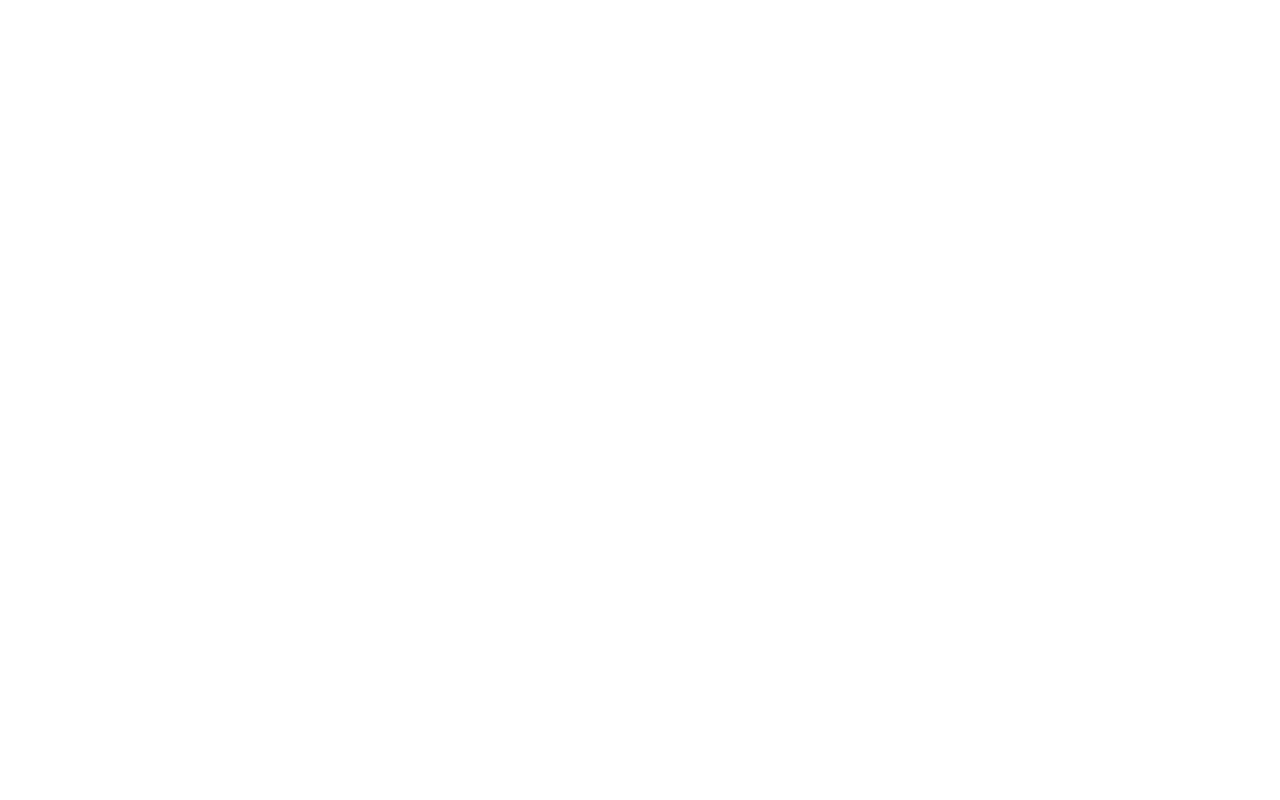
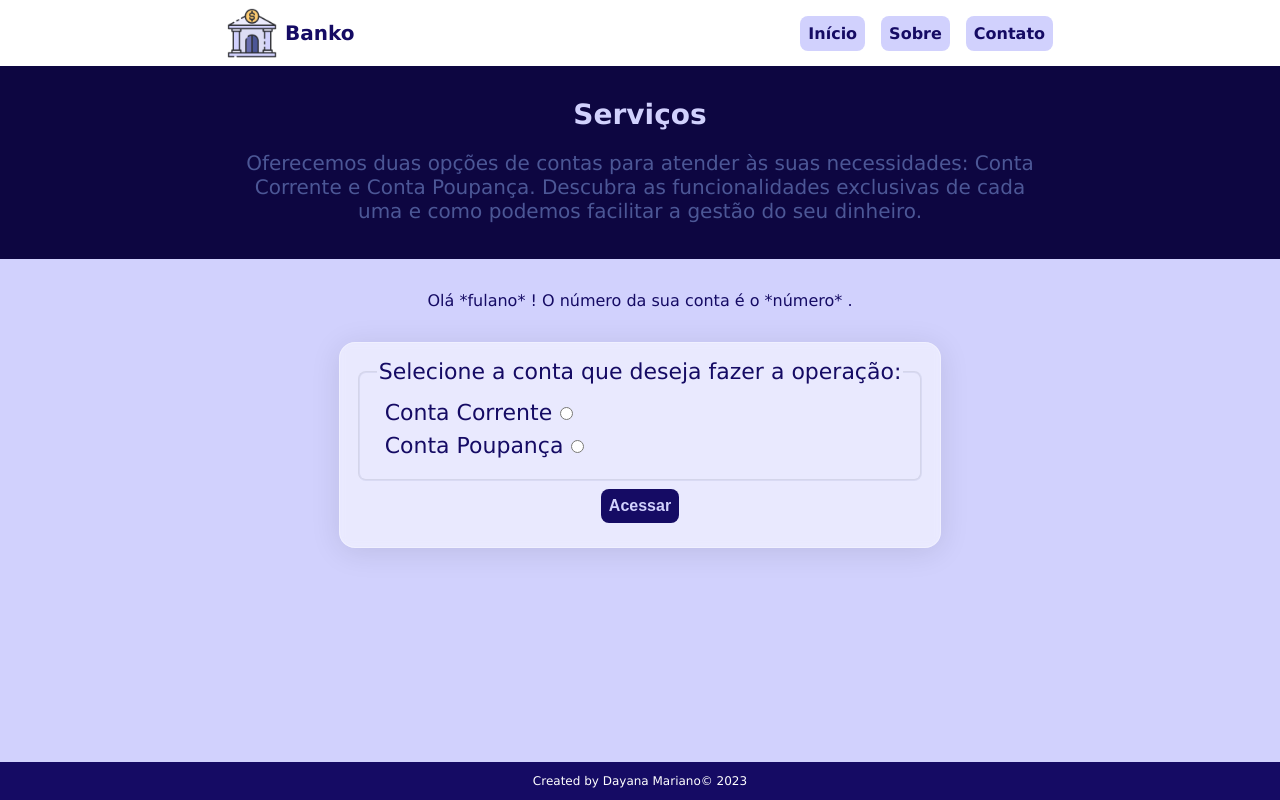
Before and after one commit to day-mariano/Banko-Fintech, a plain HTML site: page services.html in a window 1280 px wide. Drawn offline with Linux system fonts and the light colour scheme.

Commit message:
:sparkles: feat: Página Serviços

```diff
--- /dev/null
+++ b/services.css
@@ -0,0 +1,17 @@
+.hero {
+  flex-direction: column;
+  padding: 1rem;
+}
+.hero h2 {
+  margin: 1rem 0 0;
+}
+.hero p {
+  display: flex;
+  max-width: 800px;
+  text-align: center;
+  font-size: 20px;
+}
+fieldset {
+  border-color: #4c57961b;
+  border-radius: 8px;
+}
--- a/services.html
+++ b/services.html
@@ -0,0 +1,49 @@
+<!DOCTYPE html>
+<html lang="en">
+<head>
+  <meta charset="UTF-8">
+  <meta name="viewport" content="width=device-width, initial-scale=1.0">
+  <!-- <script src="app.js" defer ></script> -->
+  <link rel="icon" href="banco.png" type="image/x-icon">
+  <link rel="stylesheet" href="style.css">
+  <link rel="stylesheet" href="services.css">
+  <title>Banko - Cadastro</title>
+</head>
+<body>
+  <header>
+    <div class="logo">
+      <img src="banco.png">
+      <h1>Banko</h1>
+    </div>
+    <nav>
+      <a href="index.html">Início</a>
+      <a href="index.html" >Sobre</a>
+      <a href="index.html">Contato</a>
+    </nav>
+  </header>
+  <section class="hero">
+    <h2>Serviços</h2>
+    <p>
+      Oferecemos duas opções de contas para atender às suas necessidades: Conta Corrente e Conta Poupança. Descubra as funcionalidades exclusivas de cada uma e como podemos facilitar a gestão do seu dinheiro.
+    </p>
+  </section>
+  <div class="main">
+    <p>Olá *fulano* ! O número da sua conta é o *número* .</p>
+    <form id="formConta">
+      <fieldset>
+        <legend>Selecione a conta que deseja fazer a operação:</legend>
+        <label for="corrente"> Conta Corrente
+          <input type="radio" id="corrente" name="tipoConta" required>
+        </label>
+        <label for="poupança"> Conta Poupança
+          <input type="radio" id="poupança" name="tipoConta" required>
+        </label>
+      </fieldset>
+      <input type="submit" id="buttonConta" value="Acessar" class="buttonForm">
+    </form>
+  </div>
+  <footer>
+    <p>Created by Dayana Mariano© 2023</p>
+  </footer>
+</body>
+</html>
```
Also changed, not shown: index.html (+4 -5 lines).
